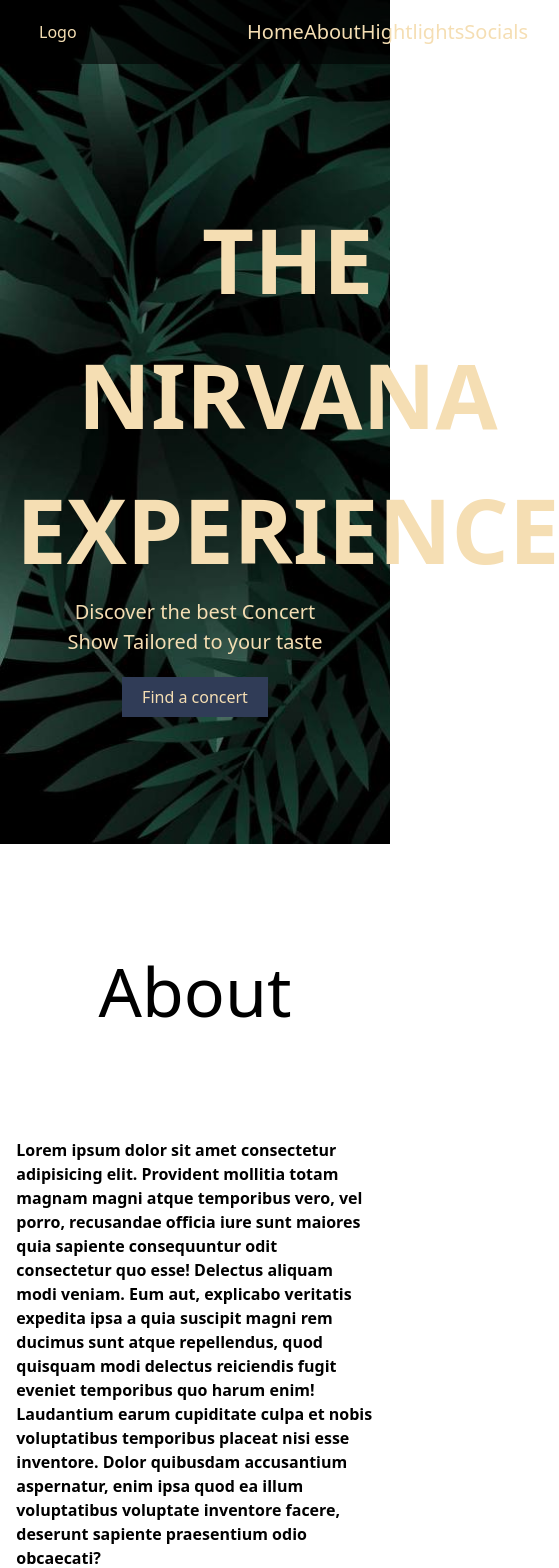
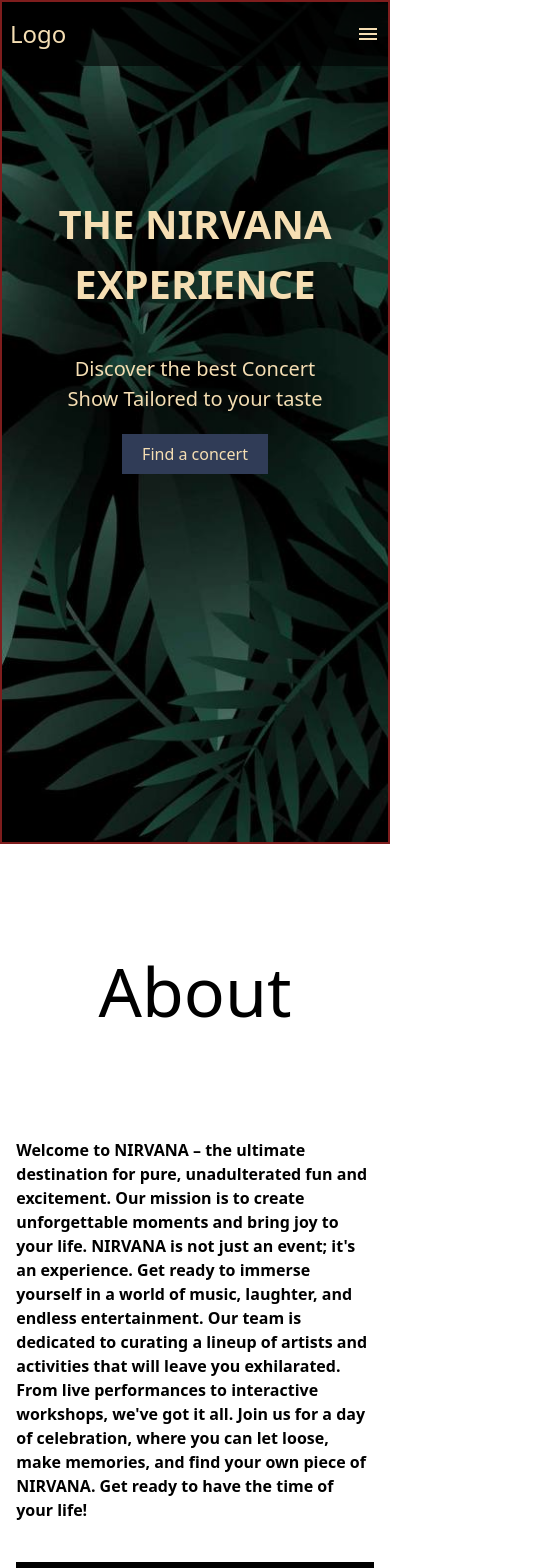
Before and after one commit to Skyprince-gh/Nirvanah, a Next.js app: page / in a window 390 px wide. Shown: the top 1568 px of the page, 559 px wide, since content can reach past the window. Built offline with nearby package versions, Linux system fonts and the light colour scheme.

Commit message:
made changes to responsiveness

```diff
--- a/components/Cards/card.jsx
+++ b/components/Cards/card.jsx
@@ -1,11 +1,11 @@
 import Image from "next/image";
 
-const Card = () => {
+const Card = (props) => {
   return (
     <div className=" flex flex-col justify-start h-[450px] w-[300px]  bg-gray-200">
       <div className="h-1/2 w-full relative">
         <Image
-          src="/images/nirvanexp.jpeg"
+          src={props.image}
           fill
           style={{ objectFit: "cover" }}
         />
--- a/components/Nav/Navigation.jsx
+++ b/components/Nav/Navigation.jsx
@@ -1,14 +1,17 @@
+import { Menu } from "@mui/icons-material";
+
 export default function Navbar() {
   return (
-    <nav className="h-16 flex justify-center bg-black bg-opacity-60 w-full">
-      <div className="flex justify-between w-[80%] items-center">
-        <div className="text-[wheat]">Logo</div>
-        <ul className="w-1/3 flex justify-between text-[20px] text-[wheat] ">
+    <nav className="h-16 flex justify-center bg-black bg-opacity-60 min-w-full sm:min-w-screen-md md:min-w-screen-lg lg:min-w-screen-xl xl:min-w-screen-2xl">
+      <div className="flex justify-between w-full items-center">
+        <div className="text-[wheat] xsm:text-2xl ml-2">Logo</div>
+        <ul className="lg:w-1/3 md:w-2/4 flex justify-between text-[20px] text-[wheat] xsm:hidden md:flex">
           <li>Home</li>
           <li>About</li>
           <li>Hightlights</li>
           <li>Socials</li>
         </ul>
+        <div className="flex justify-center md:hidden sm:pr-10 xsm:pr-2 text-[wheat]"><Menu style={{color:"wheata"}}/></div>
       </div>
     </nav>
   );
--- a/pages/index.js
+++ b/pages/index.js
@@ -2,25 +2,40 @@ import Navbar from "../components/Nav/Navigation";
 import { Fragment, useState } from "react";
 import Image from "next/image";
 import Card from "../components/Cards/card";
-import {Instagram, MusicNote} from "@mui/icons-material"
+import { Instagram, MusicNote } from "@mui/icons-material";
+import Head from "next/head";
 
 export default function HomePage() {
-
-
-  const [num2, setNum2] = useState("THE NIRVANA EXPERIENCE")
+  const [num2, setNum2] = useState("THE NIRVANA EXPERIENCE");
+  const fullWidthOnAllScreens =
+    " xsm:min-w-full min-w-full sm:min-w-screen-md md:min-w-screen-lg lg:min-w-screen-xl xl:min-w-screen-2xl";
+  const fullHeightOnAllScreens =
+    "xsm:min-h-screen min-h-screen sm:min-h-screen-md md:min-h-screen-lg lg:min-h-screen-xl xl:min-h-screen-2xl";
 
   return (
     <Fragment>
+      <Head>
+        {/* Title */}
+        <title>Home</title>
+        {/* Meta tags */}
+        <meta
+          name="viewport"
+          content="width=device-width, initial-scale=1.0, minimum-scale=1.0, maximum-scale=1.0, user-scalable=no, viewport-fit=cover, shrink-to-fit=no "
+        />
+      </Head>
+
       {/* Another Component */}
-      <div className="bg-[url('/images/obm.jpeg')] bg-no-repeat bg-cover h-screen flex flex-col">
+      <div
+        className={`bg-[url('/images/obm.jpeg')] bg-no-repeat bg-cover border-2 border-red-900  flex flex-col ${fullWidthOnAllScreens} ${fullHeightOnAllScreens}`}
+      >
         <Navbar />
-        <section className="h-[200px] mt-32">
+        <section className="h-[200px] mt-32 ">
           <div className="text-[wheat]">
             <div className=" flex flex-col items-center ">
-              <h1 className="text-[90px] font-bold flex justify-start w-11/12 xsm:text-center md:text-left ">
+              <h1 className="text-[90px] font-bold flex justify-start w-11/12 xsm:text-center md:text-left xsm:text-[40px] md:text-[60px] lg:text-[70px] ">
                 {num2}
               </h1>
-              <div className="flex flex-col items-start w-11/12 xsm:text-center xsm:block md:text-left">
+              <div className="flex flex-col items-start w-11/12 xsm:m-10 md:m-5 lg:m-2 xsm:text-center xsm:block sm:text-left">
                 <p className="text-[20px]">Discover the best Concert</p>
                 <p className="text-[20px]">Show Tailored to your taste</p>
                 <button className="h-10 sm:h-12 bg-[#303C57] px-5 sm:px-6 mt-5 sm:mt-10">
@@ -37,17 +52,16 @@ export default function HomePage() {
         <h2 className="text-[68px] flex justify-center w-full mb-24">About</h2>
         <div className="md:flex md:flex-row gap-10  justify-center items-center xsm:flex xsm:flex-col">
           <div className="xl:w-1/4 font-bold md:w-1/2">
-            Lorem ipsum dolor sit amet consectetur adipisicing elit. Provident
-            mollitia totam magnam magni atque temporibus vero, vel porro,
-            recusandae officia iure sunt maiores quia sapiente consequuntur odit
-            consectetur quo esse! Delectus aliquam modi veniam. Eum aut,
-            explicabo veritatis expedita ipsa a quia suscipit magni rem ducimus
-            sunt atque repellendus, quod quisquam modi delectus reiciendis fugit
-            eveniet temporibus quo harum enim! Laudantium earum cupiditate culpa
-            et nobis voluptatibus temporibus placeat nisi esse inventore. Dolor
-            quibusdam accusantium aspernatur, enim ipsa quod ea illum
-            voluptatibus voluptate inventore facere, deserunt sapiente
-            praesentium odio obcaecati?
+            Welcome to NIRVANA – the ultimate destination for pure,
+            unadulterated fun and excitement. Our mission is to create
+            unforgettable moments and bring joy to your life. NIRVANA is not
+            just an event; it's an experience. Get ready to immerse yourself in
+            a world of music, laughter, and endless entertainment. Our team is
+            dedicated to curating a lineup of artists and activities that will
+            leave you exhilarated. From live performances to interactive
+            workshops, we've got it all. Join us for a day of celebration, where
+            you can let loose, make memories, and find your own piece of
+            NIRVANA. Get ready to have the time of your life!
           </div>
           <div className="xl:w-1/4 h-full md:w-1/2">
             <Image src="/images/nirvanexp.jpeg" width={500} height={500} />
@@ -58,9 +72,9 @@ export default function HomePage() {
       {/* Another Component */}
       <div className="w-11/12 flex gap-[150px] xsm:flex xsm:flex-col xsm:items-center md:flex-row md:gap-[50px] sm:gap-[20px] justify-center mx-auto my-0 pt-24">
         {/* Another component */}
-        <Card/>
-        <Card/>
-        <Card/>
+        <Card image = "/images/nirvanexp.jpeg"/>
+        <Card image = "/images/organizer_Hakeem.jpeg"/>
+        <Card image = "/images/upcoming.jpeg"/>
       </div>
 
       <div className="pt-24 ">
@@ -75,11 +89,13 @@ export default function HomePage() {
           />
         </div>
       </div>
-      <div className="xsm:h-[200px] xsm:flex xsm:flex-col xsm:items-center xsm:justify-center w-full h-20 bg-gray-300 flex justify-center items-center relative font-bold text-xl">
-        &copy; 2023 The Nirvana Experience
-        <div className="absolute bottom-0 flex items-center  right-4 w-[200px] xsm:w-full xsm:justify-center gap-4 text-[70px]">
-          <Instagram style={{fontSize: "50px"}} />
-          <MusicNote style={{fontSize: "50px"}} />
+      <div
+        className={`${fullWidthOnAllScreens} flex justify-center items-center gap-24 border border-red-800 xsm:h-[100px] xsm:flex-col-reverse md:flex-row md:h-[50px] relative`}
+      >
+        <p className="xsm:absolute md:static bottom-0">&copy; 2023 The Nirvana Experience</p>
+        <div className="xsm:absolute md:static ">
+          <Instagram style={{ fontSize: "50px" }} />
+          <MusicNote style={{ fontSize: "50px" }} />
         </div>
       </div>
     </Fragment>
--- a/styles/globals.css
+++ b/styles/globals.css
@@ -1,3 +1,11 @@
 @tailwind base;
 @tailwind components;
 @tailwind utilities;
+
+html {
+  box-sizing: border-box;
+}
+
+*, *:before, *:after {
+  box-sizing: border-box;
+}
```
Also changed, not shown: public/images/organizer_Hakeem.jpeg (added), public/images/upcoming.jpeg (added).
